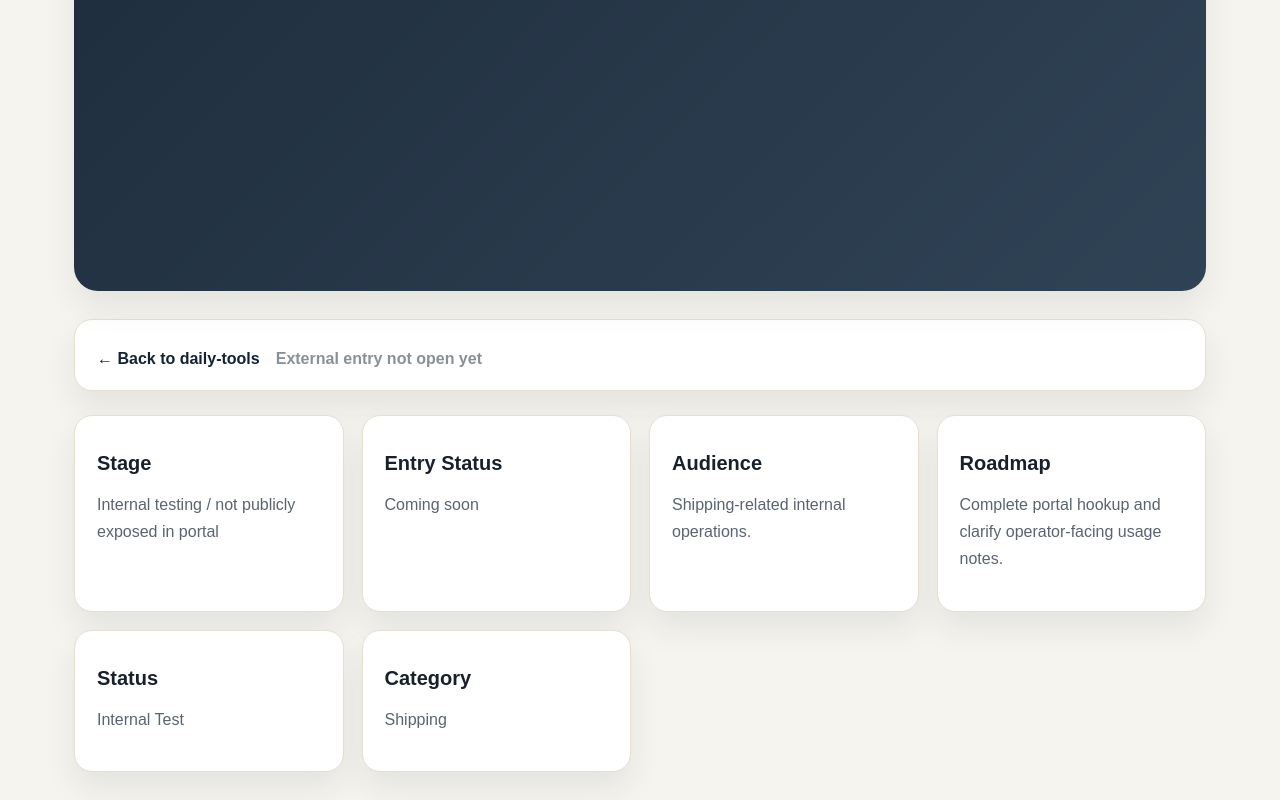
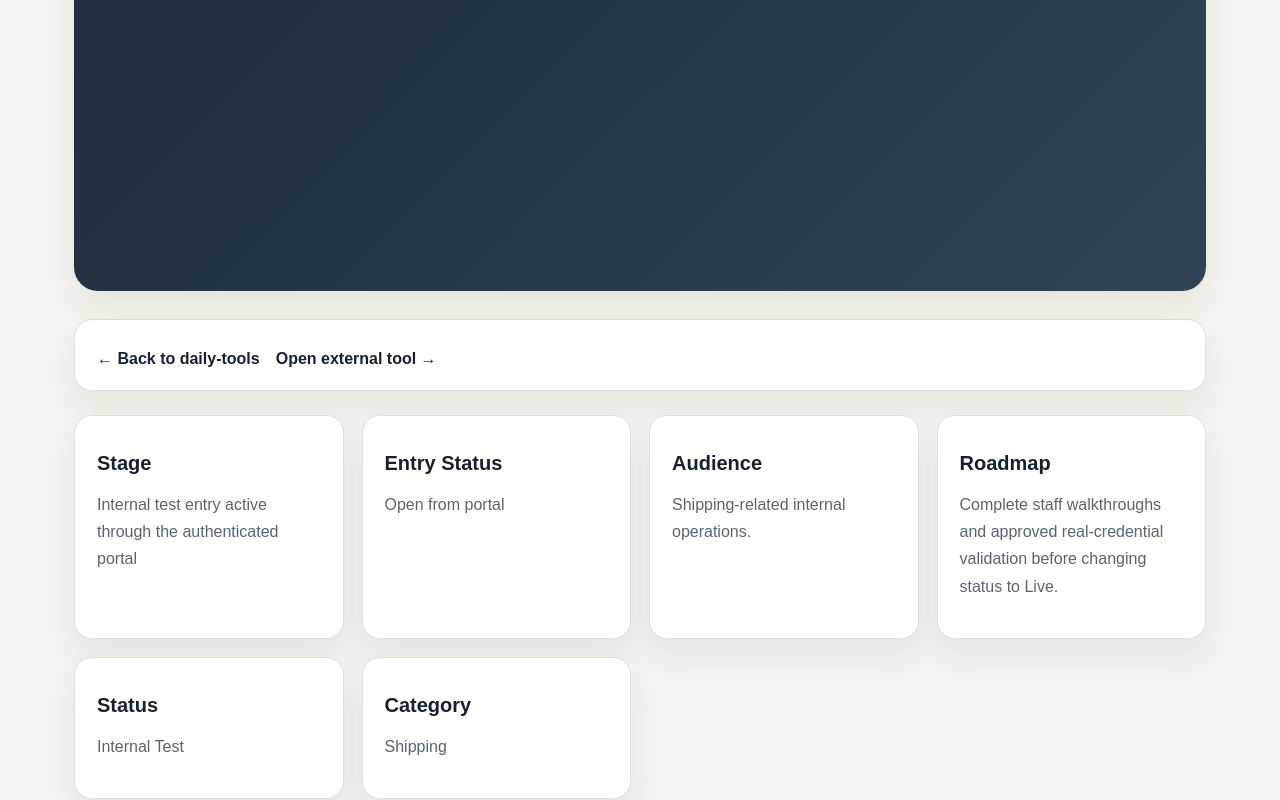
Before and after one commit to yudonghu/culture-escrow-site, a Next.js app: page /en/tools/fedex-api in a window 1280 px wide. Shown: the part 420-1220 px from the top of the page. Built offline with nearby package versions, Linux system fonts and the light colour scheme; no server answers.

Commit message:
Open FedEx internal test entry (#66)

```diff
--- a/data/tools.ts
+++ b/data/tools.ts
@@ -22,6 +22,7 @@ export type ToolItem = {
 const _portalBase = process.env.NEXT_PUBLIC_PORTAL_URL || 'https://portal.cultureescrow.com'
 const _templyUrl  = process.env.NEXT_PUBLIC_TEMPLY_URL  || `${_portalBase}/temply/`
 const _pg17Url    = process.env.NEXT_PUBLIC_PG17_URL    || `${_portalBase}/pg17`
+const _fedexUrl   = process.env.NEXT_PUBLIC_FEDEX_URL   || `${_portalBase}/fedex/`
 
 export const tools: ToolItem[] = [
   {
@@ -59,16 +60,16 @@ export const tools: ToolItem[] = [
     name: 'FedEx API',
     slug: 'fedex-api',
     desc: 'Shipping label, cancellation, and tracking related tooling.',
-    href: '#',
+    href: _fedexUrl,
     status: 'Internal Test',
     category: 'Shipping',
-    availability: 'coming-soon',
+    availability: 'open',
     icon: '📦',
-    notes: 'Internal test flow, not yet opened from portal.',
+    notes: 'Portal-authenticated internal test entry. Real FedEx credentials are not enabled yet.',
     summary: 'Supports shipping label generation, status tracking, and cancellation workflows.',
     audience: 'Shipping-related internal operations.',
-    stage: 'Internal testing / not publicly exposed in portal',
-    roadmap: 'Complete portal hookup and clarify operator-facing usage notes.',
+    stage: 'Internal test entry active through the authenticated portal',
+    roadmap: 'Complete staff walkthroughs and approved real-credential validation before changing status to Live.',
   },
   {
     name: 'Refi A-Screen',
```
Also changed, not shown: 2 other files (tests, documents, lock files or other folders).
